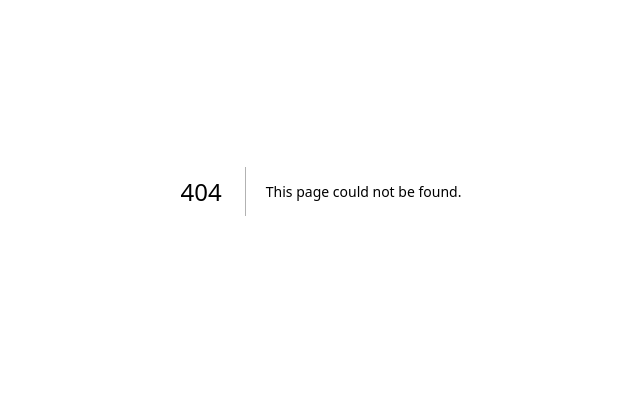
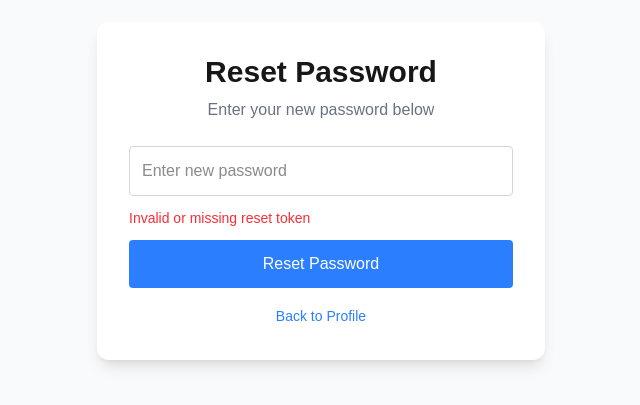
Before and after one commit to Rajmishra-2125/nextJs-project, a Next.js app in the folder Projects/my-app/: page /resetpassword in a window 1280 px wide. Before the commit this address had no page. Shown: the part 209-614 px from the top of the page, without its empty margins (319-959 px from the left). Built offline with nearby package versions, Linux system fonts and the light colour scheme.

Commit message:
adding new files

```diff
--- /dev/null
+++ b/Projects/my-app/src/app/resetpassword/page.tsx
@@ -0,0 +1,126 @@
+"use client";
+
+import React, { useState, useEffect } from "react";
+import axios from "axios";
+import Link from "next/link";
+
+function Page() {
+  const [token, setToken] = useState("");
+  const [password, setPassword] = useState("");
+
+  const [loading, setLoading] = useState(false);
+  const [success, setsuccess] = useState(false);
+  const [error, setError] = useState<any>(false);
+
+  // Get token from url
+  useEffect(() => {
+    const params = new URLSearchParams(window.location.search);
+    const urlToken = params.get("token");
+
+    if (urlToken) {
+      setToken(urlToken);
+    } else {
+      setError("Invalid or missing reset token");
+    }
+  }, []);
+
+  const resetPassword = async () => {
+    try {
+      if (!password || password.length < 6) {
+        setError("Password must be at least 6 characters");
+        return;
+      }
+
+      setLoading(true);
+      setError(false);
+
+      await axios.post("/api/users/resetpassword", {
+        token,
+        password,
+      });
+
+      setsuccess(true);
+    } catch (error: any) {
+      setError(error?.response?.data?.error || "Something went wrong");
+    } finally {
+      setLoading(false);
+    }
+  };
+
+  return (
+    <div className="flex items-center justify-center min-h-screen bg-gray-50 px-4">
+      <div className="bg-white shadow-lg rounded-xl p-8 w-full max-w-md">
+        {/* Title */}
+        <h1 className="text-3xl font-bold text-center mb-2">Reset Password</h1>
+
+        <p className="text-gray-500 text-center mb-6">
+          Enter your new password below
+        </p>
+
+        {/* Success UI */}
+        {success ? (
+          <div className="text-center">
+            <div className="text-green-600 font-semibold mb-4">
+              ✅ Password reset successful
+            </div>
+
+            <Link
+              href="/profile"
+              className="inline-block bg-blue-500 hover:bg-blue-600 text-white px-4 py-2 rounded transition"
+            >
+              Go to Profile
+            </Link>
+          </div>
+        ) : (
+          <>
+            {/* Password Input */}
+            <input
+              type="password"
+              placeholder="Enter new password"
+              className="border border-gray-300 focus:border-blue-500 focus:ring-2 focus:ring-blue-200 outline-none p-3 mb-3 w-full rounded transition"
+              value={password}
+              onChange={(e) => setPassword(e.target.value)}
+              disabled={loading}
+            />
+
+            {/* Error Message */}
+            {error && <div className="text-red-500 text-sm mb-3">{error}</div>}
+
+            {/* Reset Button */}
+            <button
+              onClick={resetPassword}
+              disabled={loading || !password}
+              className={`w-full py-3 rounded font-medium text-white transition
+                ${
+                  loading
+                    ? "bg-gray-400 cursor-not-allowed"
+                    : "bg-blue-500 hover:bg-blue-600"
+                }`}
+            >
+              {loading ? (
+                <span className="flex items-center justify-center gap-2">
+                  <span className="animate-spin rounded-full h-4 w-4 border-b-2 border-white"></span>
+                  Resetting...
+                </span>
+              ) : (
+                "Reset Password"
+              )}
+            </button>
+
+            {/* Back link */}
+            <div className="text-center mt-4">
+              <Link
+                href="/Profile"
+                className="text-blue-500 hover:underline text-sm"
+              >
+                Back to Profile
+              </Link>
+            </div>
+          </>
+        )}
+      </div>
+    </div>
+  );
+}
+
+export default Page;
```
